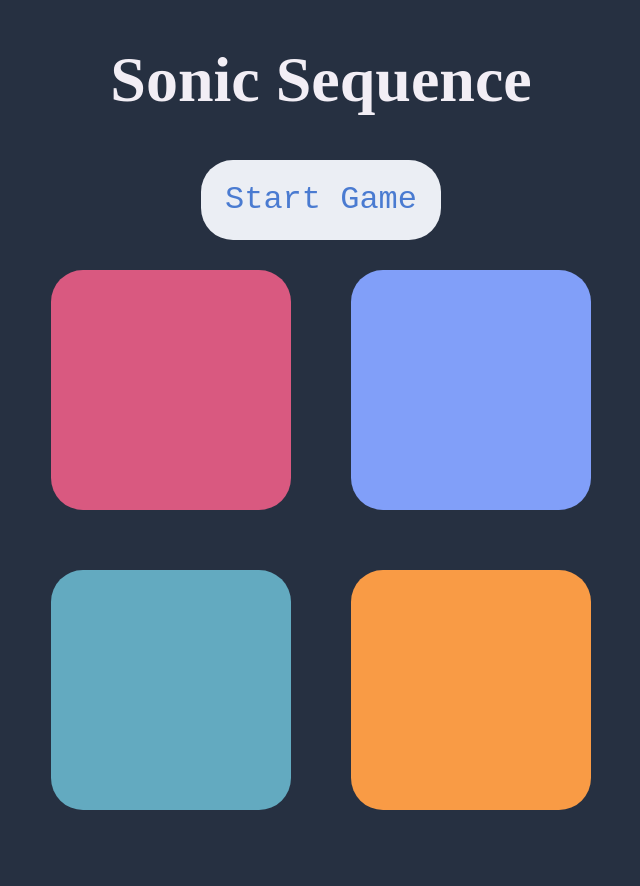
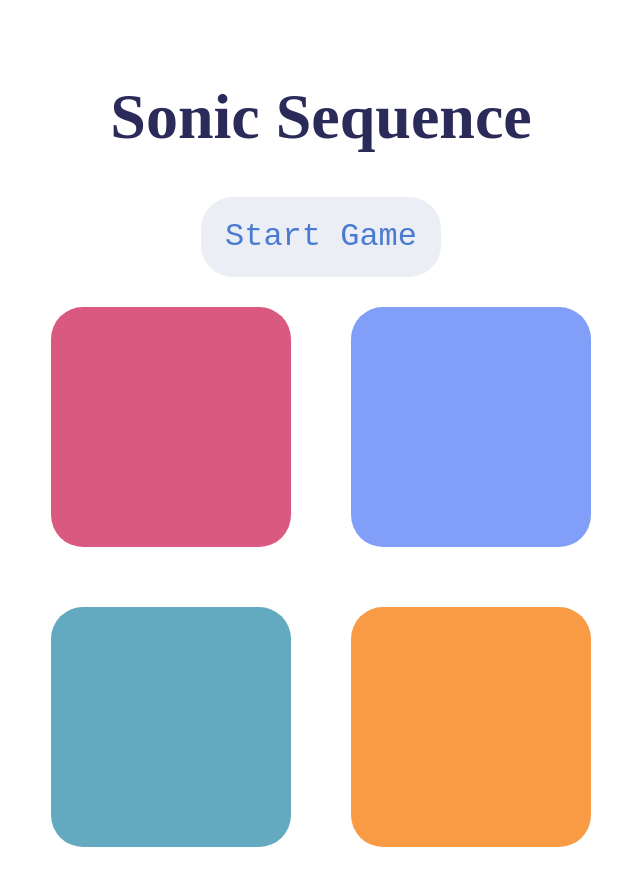
Before and after one commit to Sakshi-Dappu/Sonic-Sequence, a React (Vite) app: page / in a window 1280 px wide. Shown: the top 886 px of the page, without its empty margins (319-959 px from the left). Before the commit the page ends 848 px from the top, so only its background shows below. Built offline with nearby package versions, Linux system fonts and the light colour scheme.

Commit message:
Bug Fixed

```diff
--- a/src/Components/SimonSays.css
+++ b/src/Components/SimonSays.css
@@ -4,7 +4,6 @@
   margin: 30px;
   border-radius: 2rem;
   border: none;
-
 }
 
 .GameBtn.flash {
@@ -20,17 +19,16 @@
   height: 5rem;
   width: 15rem;
   font-size: 2rem;
-  font-family:monospace;
+  font-family: monospace;
 }
 
-.GameStart:hover{
+.GameStart:hover {
   background-color: rgb(88, 115, 173);
   color: white;
 }
 
 * {
-  background-color: rgb(38, 48, 65);
-  color: rgb(242, 238, 245);
+  color: rgb(43, 43, 90);
   text-align: center;
 }
 
@@ -39,6 +37,7 @@ h1 {
 }
 h2 {
   font-size: 3rem;
+
 }
 .row {
   display: flex;
@@ -47,21 +46,21 @@ h2 {
 }
 
 @media (max-width: 550px) {
-
   .GameBtn {
     height: 8rem;
     width: 8rem;
     border-radius: 2rem;
     border: none;
-
   }
   .row {
     display: flex;
     flex-wrap: wrap;
   }
-
 }
 
 h3 {
   font-size: 2rem;
 }
+.container {
+    margin: 5rem;
+}
--- a/src/Components/SimonSays.jsx
+++ b/src/Components/SimonSays.jsx
@@ -78,7 +78,7 @@ export default function SimonSays() {
   let HighestScore = Math.max(...highestScore);
 
   return (
-    <div>
+    <div className="container">
       <h1>Sonic Sequence</h1>
       {/* Show game over message only if the game has ended and was started */}
       {gameEnd ? ( // Game has ended and was started
```
Lines whose indentation alone changed are shown as unchanged.
